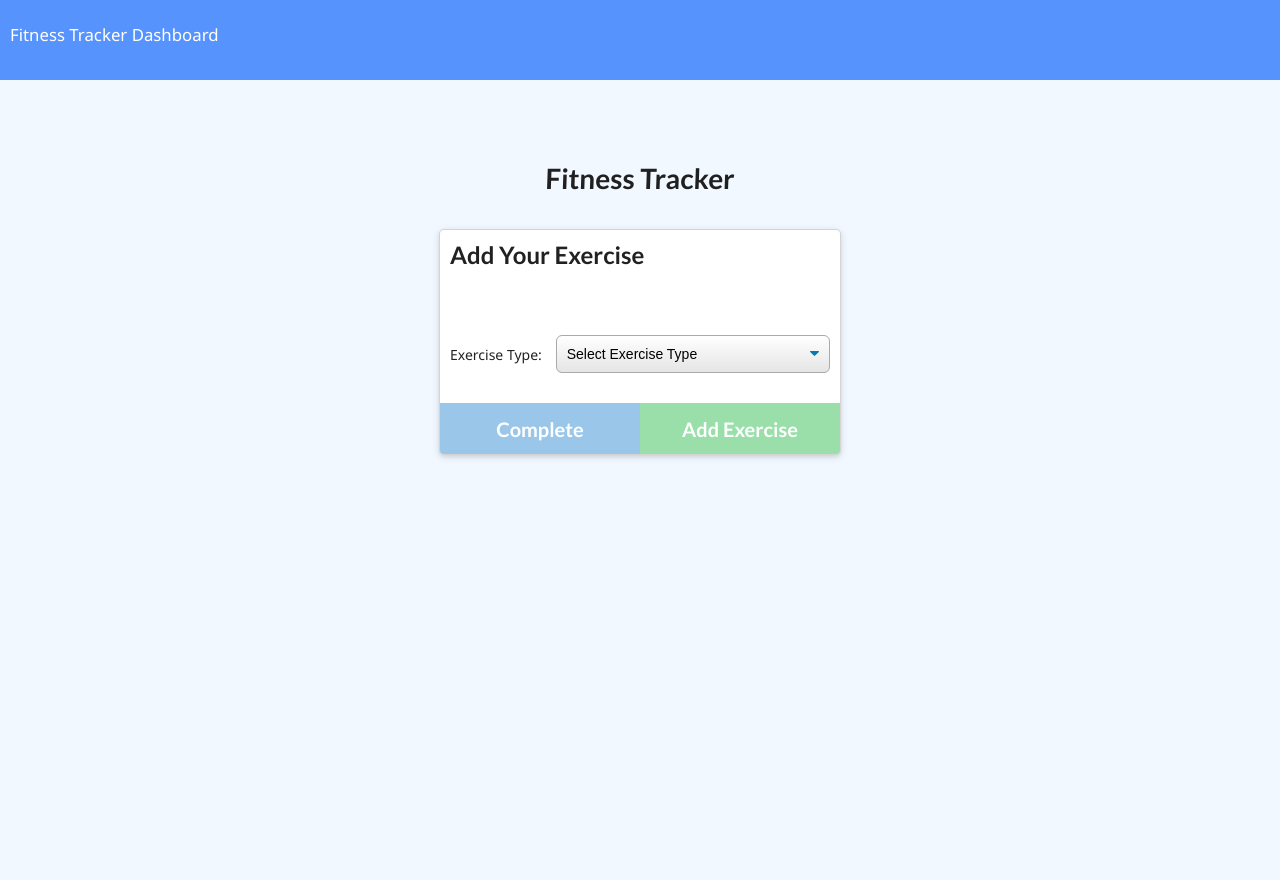
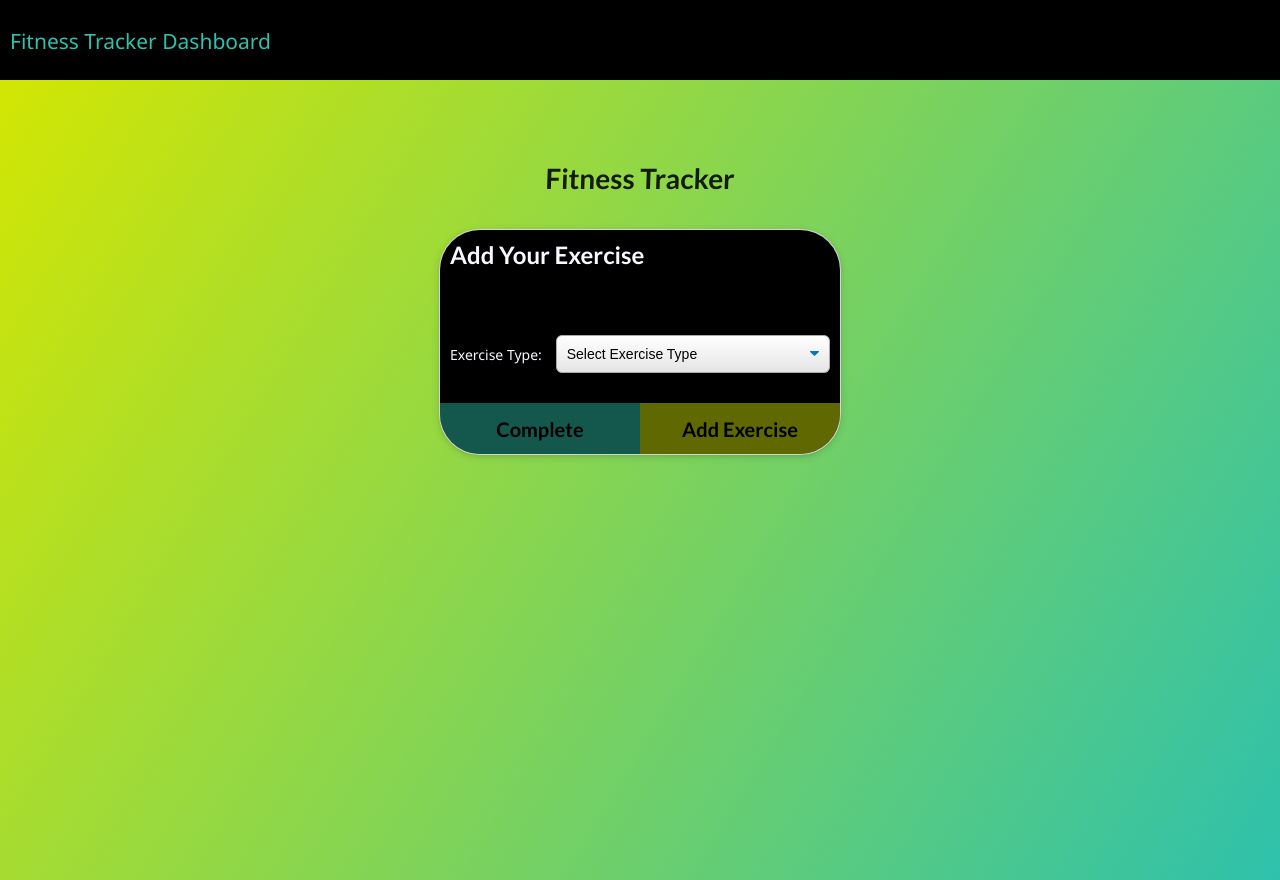
Before and after one commit to BeccaBlanton/getmoving, a website: page public/exercise.html in a window 1280 px wide. Drawn offline with nearby package versions, Linux system fonts and the light colour scheme; no server answers.

Commit message:
:lipstick: updated styling, CSS, changed  website names on html

```diff
--- a/public/style.css
+++ b/public/style.css
@@ -10,6 +10,16 @@ html,
 body,
 .wrapper {
   height: 100%;
+  background-color: #3e978b;
+  background-image: linear-gradient(
+121deg
+,#d2e603,#2ec1ac);
+}
+
+canvas{
+  background-color: ghostwhite;
+  border-radius: 40px;
+  padding:10px;
 }
 
 body {
@@ -17,12 +27,12 @@ body {
 }
 
 nav {
-  background-color: #5793fd;
-  color: #ffffff;
+  background-color: black;
+  color: #2ec1ac;
   height: 80px;
   padding: 10px;
   line-height: 3;
-  font-size: 1.2rem;
+  font-size: 1.5rem;
 }
 
 a,
@@ -100,7 +110,10 @@ input {
 }
 
 .wrapper {
-  background-color: #f2f8ff;
+  background-color: yellow;
+  background-image: linear-gradient(
+121deg
+,#d2e603,#2ec1ac);
   padding-bottom: 100px;
 }
 
@@ -108,7 +121,10 @@ input {
 .m-auto {
   margin: 0 auto;
   width: 500px;
+  border-radius: 40px;
 }
+
+
 
 form .workout-type,
 form .cardio-form div,
@@ -411,16 +427,27 @@ form > button {
   padding: 10px;
 }
 
+.ui.raised.card {
+  background-color: black;
+  color:ghostwhite;
+}
+
 .buttons .ui.button:first-child {
   border-top-left-radius: 0;
   border-top-right-radius: 0;
   border-bottom-right-radius: 0;
+  background-color:#2ec1ac;
+  border-bottom-left-radius: 40px;
+  color:black;
 }
 
 .buttons .ui.button:nth-child(2) {
   border-top-left-radius: 0;
   border-bottom-left-radius: 0;
   border-top-right-radius: 0;
+  background-color:#d2e603;
+  border-bottom-right-radius: 40px;
+  color:black;
 }
 
 .workout-type,
```
Also changed, not shown: public/index.html (+3 -3 lines), public/stats.html (+3 -3 lines).
